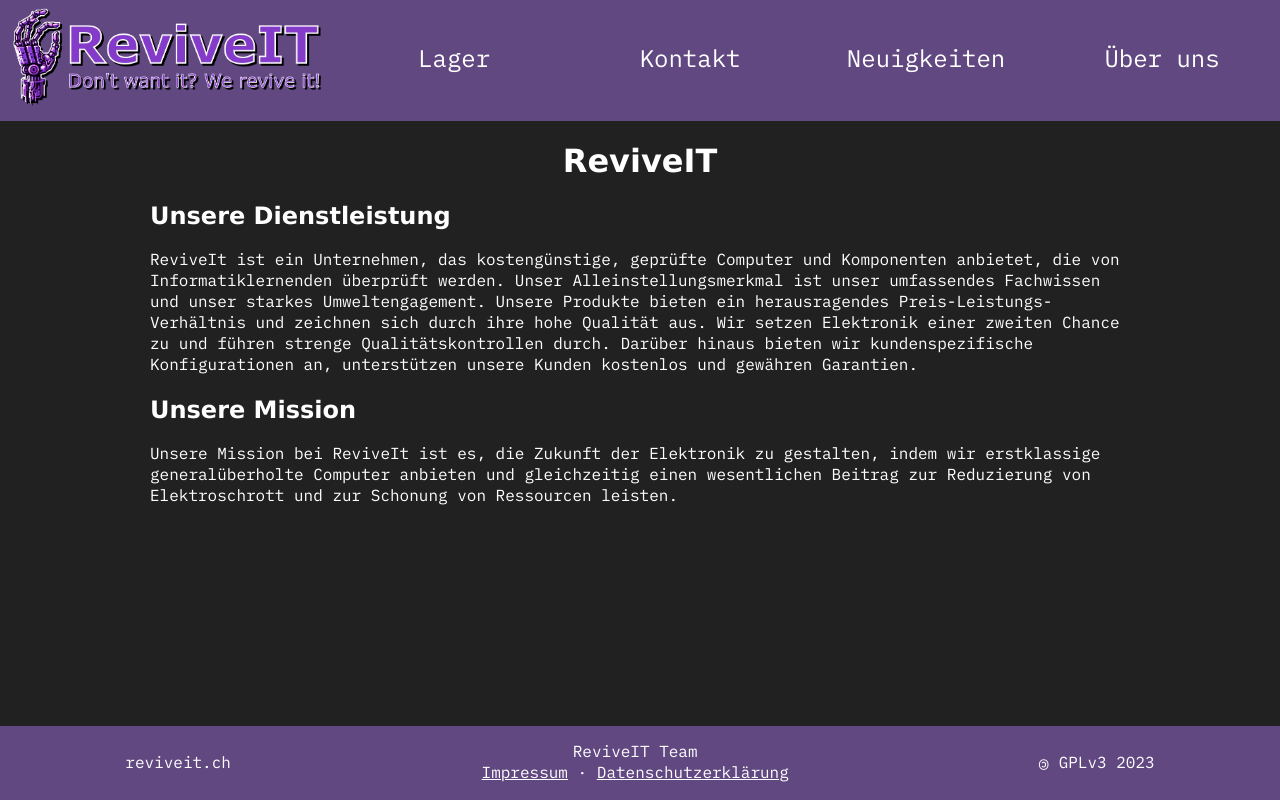
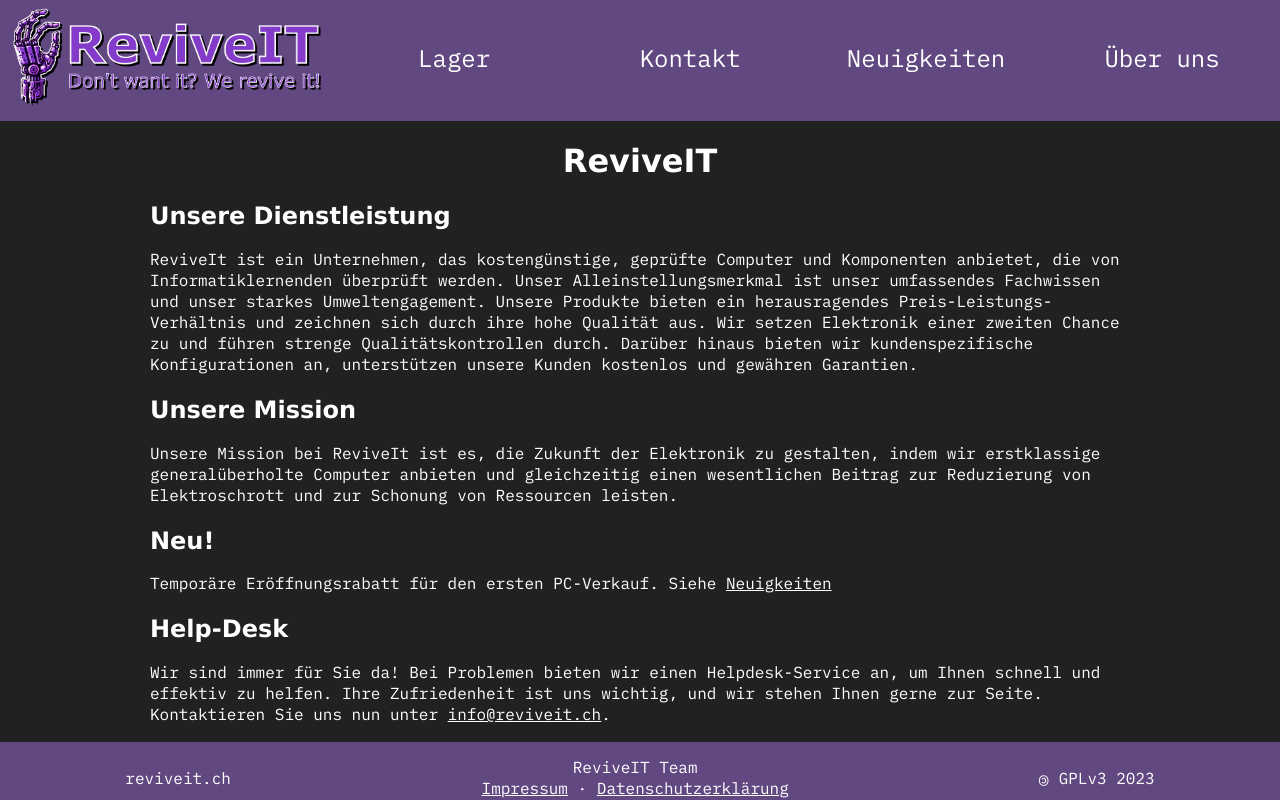
Before and after one commit to dlanaras/reviveit.ch, a SvelteKit app in the folder frontend/: page / in a window 1280 px wide. Built offline with nearby package versions, Linux system fonts and the light colour scheme.

Commit message:
feat: added news notice and help desk notice

```diff
--- a/frontend/src/routes/+page.svelte
+++ b/frontend/src/routes/+page.svelte
@@ -19,4 +19,18 @@
 		<p>Unsere Mission bei ReviveIt ist es, die Zukunft der Elektronik zu gestalten,
 			 indem wir erstklassige generalüberholte Computer anbieten und gleichzeitig einen wesentlichen Beitrag zur Reduzierung von Elektroschrott und zur Schonung von Ressourcen leisten. </p>
 	</div>
+	<div>
+		<h2>Neu!</h2>
+		<p> Temporäre Eröffnungsrabatt für den ersten PC-Verkauf. Siehe <a href="https://reviveit.ch/news">Neuigkeiten</a></p>
+	</div>
+	<div>
+		<h2>Help-Desk</h2>
+		<p>Wir sind immer für Sie da! Bei Problemen bieten wir einen Helpdesk-Service an, um Ihnen schnell und effektiv zu helfen. Ihre Zufriedenheit ist uns wichtig, und wir stehen Ihnen gerne zur Seite. Kontaktieren Sie uns nun unter <a href="mailto:info@reviveit.ch">info@reviveit.ch</a>.</p>
+	</div>
 </div>
+
+<style>
+	a {
+		text-decoration: underline;
+	}
+</style>
```
